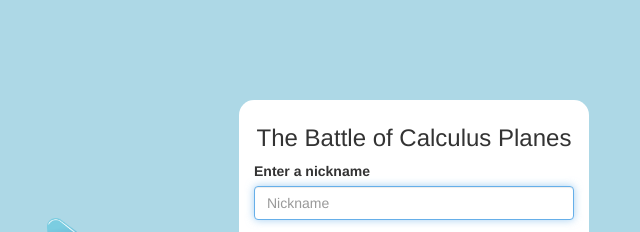
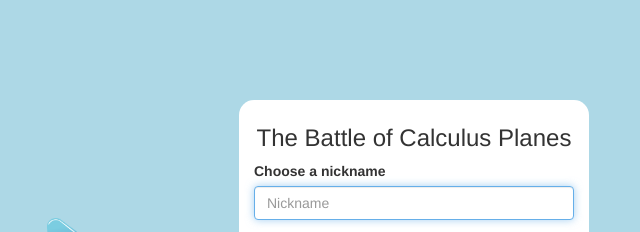
Before and after one commit to 50Wliu/airplane-simulator, a plain HTML site: page index.html in a window 1280 px wide. Shown: the top 232 px of the page, 226-866 px from the left. Drawn offline with nearby package versions, Linux system fonts and the light colour scheme.

Commit message:
One more wording change

```diff
--- a/index.html
+++ b/index.html
@@ -30,7 +30,7 @@
 					<h3><center>The Battle of Calculus Planes</center></h3>
 
 					<div class="form-group">
-						<label for="nickname">Enter a nickname</label>
+						<label for="nickname">Choose a nickname</label>
 						<input id="nickname" class="form-control" placeholder="Nickname" autofocus required maxlength="16"/>
 					</div>
 
```
